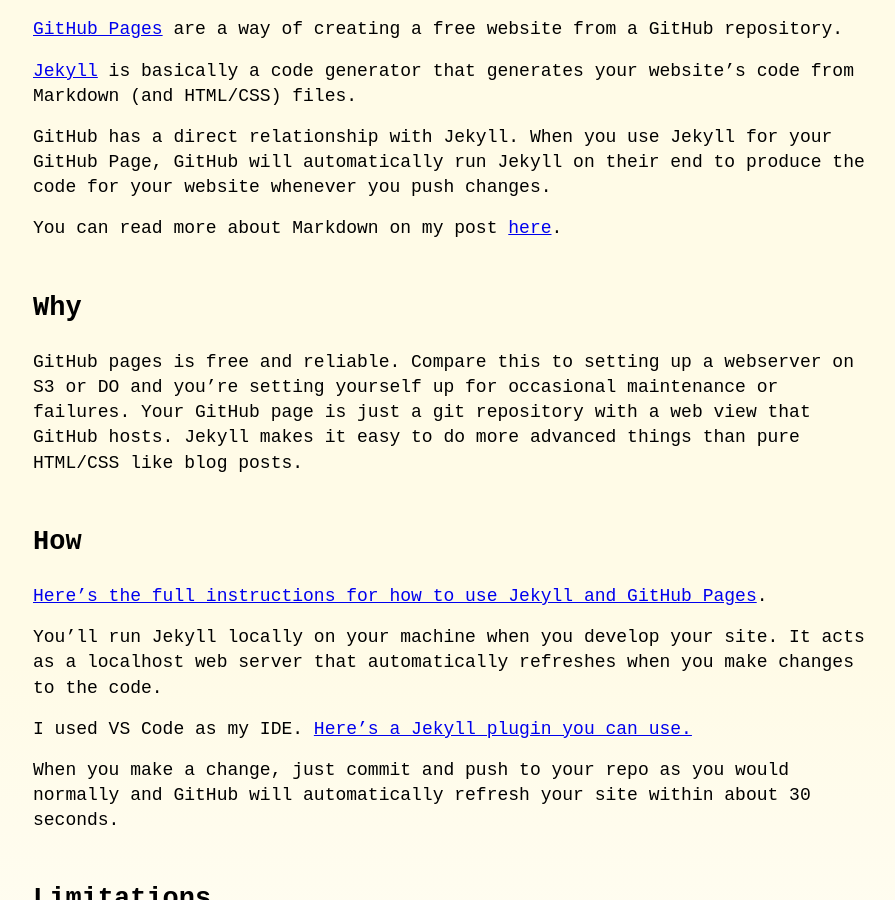
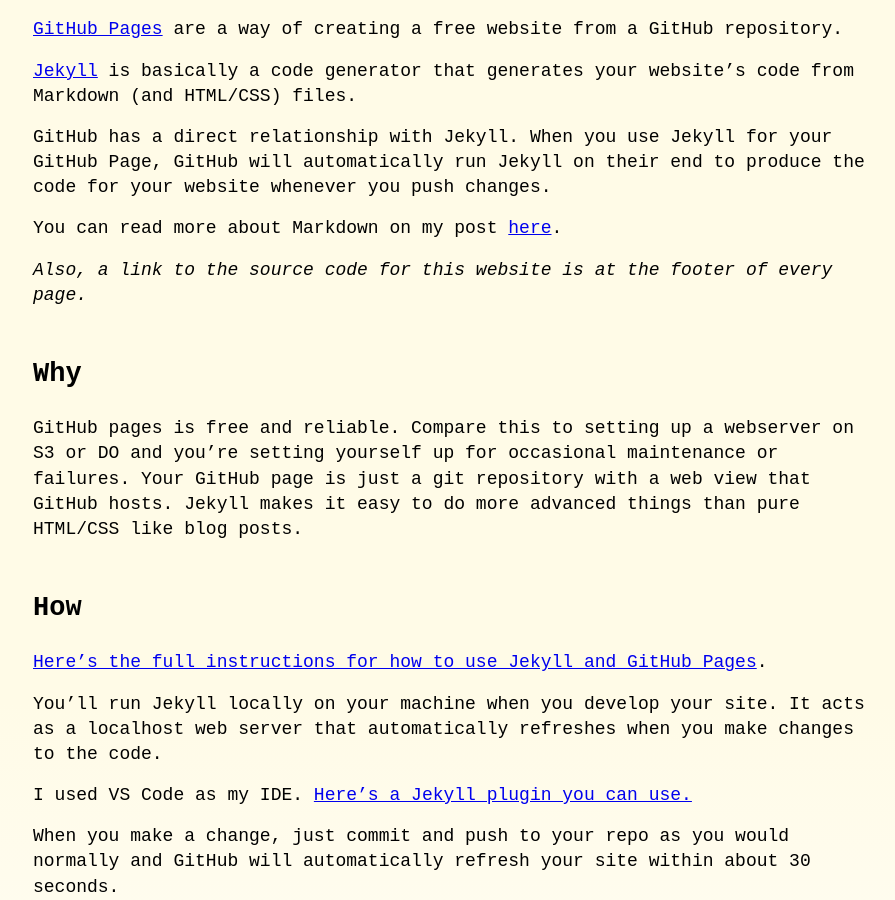
Before and after one commit to tatelax/tatelax.github.io, a Jekyll site: the page built from _posts/2021-10-13-how-i-made-this-website.md, in a window 1280 px wide and 900 px high, scrolled down 327 px. Shown: the whole window, without its empty margins (187-1082 px from the left). Built offline with Jekyll 4.4.1, drawn with Linux system fonts in a browser that asks for light colours.

Commit message:
Update 2021-10-13-how-i-made-this-website.md

```diff
--- a/_posts/2021-10-13-how-i-made-this-website.md
+++ b/_posts/2021-10-13-how-i-made-this-website.md
@@ -14,6 +14,8 @@
 GitHub has a direct relationship with Jekyll. When you use Jekyll for your GitHub Page, GitHub will automatically run Jekyll on their end to produce the code for your website whenever you push changes.
 
 You can read more about Markdown on my post [here](https://tate.sh/code/2021/10/11/markdown-everything.html).
+
+*Also, a link to the source code for this website is at the footer of every page.*
 
 ## Why
 
```
